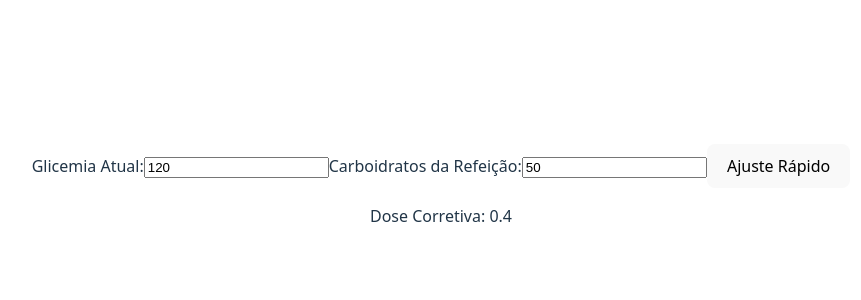
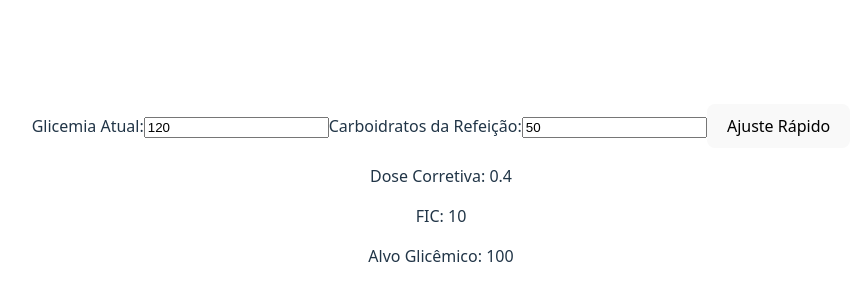
Before and after one commit to Lucas-Faleiro/glycemia-control, a React (Vite) app: page / in a window 1280 px wide. Shown: the part 206-506 px from the top of the page, without its empty margins (199-1060 px from the left). Built offline with nearby package versions, Linux system fonts and the light colour scheme.

Commit message:
Exercício 5

```diff
--- a/src/App.jsx
+++ b/src/App.jsx
@@ -1,13 +1,18 @@
 import { useState } from 'react'
 import './App.css'
-import PainelGlicemico from './PainelGlicemico'
+import PainelGlicemico from './components/PainelGlicemico'
+import FatorProvider from './provider/FatorProvider'
+import ExibirFatores from './components/ExibirFatores'
 
 function App() {
   const [count, setCount] = useState(0)
 
   return (
     <div>
-      <PainelGlicemico />
+      <FatorProvider>
+        <PainelGlicemico />
+        <ExibirFatores />
+      </FatorProvider>
     </div>
   )
 }
--- /dev/null
+++ b/src/components/ExibirFatores.jsx
@@ -0,0 +1,15 @@
+import { useContext } from "react";
+import fatorContext from "../context/FatorContext";
+
+const ExibirFatores = () => {
+    const { controleGlicemico } = useContext(fatorContext);
+
+    return (
+        <div>
+            <p>FIC: {controleGlicemico.fic}</p>
+            <p>Alvo Glicêmico: {controleGlicemico.alvo}</p>
+        </div>
+    )
+}
+
+export default ExibirFatores
--- a/src/PainelGlicemico.jsx
+++ b/src/components/PainelGlicemico.jsx
@@ -1,24 +1,12 @@
-import {  useEffect, useMemo, useReducer, useState } from "react"
+import {  useContext, useEffect, useMemo, useState } from "react"
+import FatorContext from "../context/FatorContext";
 
-const fatorReducer = (state, action) => {
-    const { type } = action;
-    switch (type) {
-        case 'SET_FIC':
-            return {...state, fic: action.payload };
-        case 'SET_ALVO':
-            return {...state, alvo: action.payload };
-        default:
-            return state;
-    }
-}
 
 const PainelGlicemico = () => {
     const [glicemiaAtual, setGlicemiaAtual] = useState('120');
     const [carbsRefeicao, setCarbsRefeicao] = useState('50');
-    const [controleGlicemico, dispatch] = useReducer(fatorReducer, {
-        fic: 10,
-        alvo: 100
-    });
+    const { controleGlicemico, dispatch } = useContext(FatorContext);
+
     const FSI = 50;
 
     const doseCorretiva = useMemo(() => {
@@ -34,7 +22,7 @@ const PainelGlicemico = () => {
 
     useEffect(() => {
         if (glicemiaAtual < 70) {
-            console.log('ALERTA: Hipoglicemia. Favor consumir carboidratos!');
+            console.warn('ALERTA: Hipoglicemia. Favor consumir carboidratos!');
         }
         console.log(`[Monitoramento] Glicemia alterada para: ${glicemiaAtual}mg/dL`);
     }, [glicemiaAtual]);
--- /dev/null
+++ b/src/context/FatorContext.js
@@ -0,0 +1,9 @@
+import { createContext } from "react";
+
+
+const FatorContext = createContext({
+    fic: 10,
+    alvo: 100,
+});
+
+export default FatorContext;
--- /dev/null
+++ b/src/provider/FatorProvider.jsx
@@ -0,0 +1,33 @@
+import { useReducer } from "react";
+import FatorContext from "../context/FatorContext";
+
+const fatorReducer = (state, action) => {
+    const { type } = action;
+    switch (type) {
+        case 'SET_FIC':
+            return {...state, fic: action.payload };
+        case 'SET_ALVO':
+            return {...state, alvo: action.payload };
+        default:
+            return state;
+    }
+}
+
+const FatorProvider = ({ children }) => {
+        const [controleGlicemico, dispatch] = useReducer(fatorReducer, {
+            fic: 10,
+            alvo: 100
+        });
+
+    const contextValue = {
+        controleGlicemico,
+        dispatch
+    };
+    return (
+        <FatorContext.Provider value={contextValue}>
+            {children}
+        </FatorContext.Provider>
+    )
+}
+
+export default FatorProvider;
```
